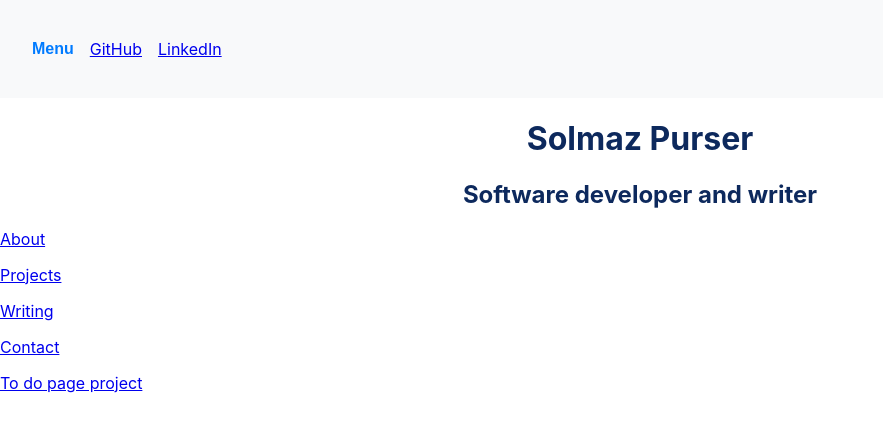
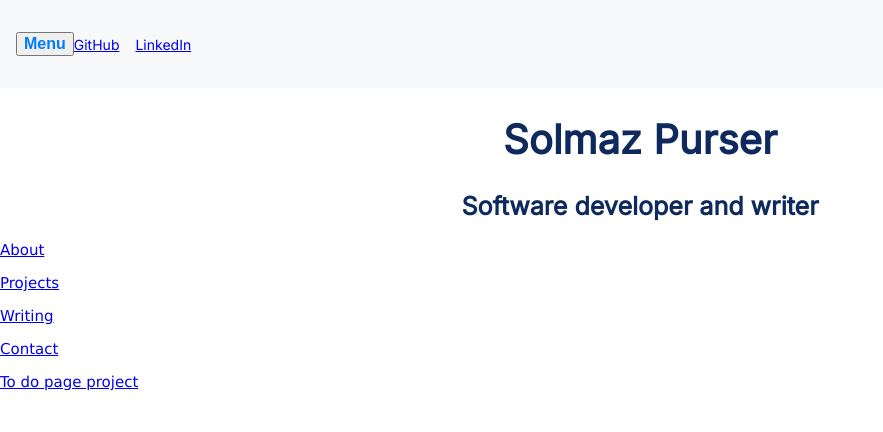
Before and after one commit to bookloversolmaz/django-website-react, a React (Create React App) app in the folder frontend/: page / in a window 1280 px wide. Shown: the top 432 px of the page, without its empty margins (0-883 px from the left). Built offline with nearby package versions, Linux system fonts and the light colour scheme.

Commit message:
developing css in index and header page

```diff
--- a/frontend/src/components/about/about.js
+++ b/frontend/src/components/about/about.js
@@ -5,23 +5,14 @@ import { Link } from 'react-router-dom';
 function About() {
     return (
       <div>
-        <p> I am a software developer primarily focused on full stack development. I recently graduated from Makers software development bootcamp
+        <h1>About</h1>
+        <p> I am a software developer based in London, UK. I recently graduated from Makers software development bootcamp
             and have been further developing my skills via projects, coding challenges and volunteering with Unify Giving.
             Before my career change, I was an editor and writer for several years. You can find examples of my work in the <Link to="/writing">writing</Link> page,
-            where you can also read my musings on tech, books and other topics. You can find out more about me at <a href="https://www.linkedin.com/in/solmaz-purser-853280115/" target="_blank" rel="noopener noreferrer">LinkedIn </a>
-            and <a href="https://github.com/bookloversolmaz"  target="_blank" rel="noopener noreferrer">GitHub</a>.
-
+            where you can also read my musings on tech, books and other topics. You can find out more about me at <a href="https://www.linkedin.com/in/solmaz-purser-853280115/" target="_blank" rel="noopener noreferrer">LinkedIn</a> and <a href="https://github.com/bookloversolmaz"  target="_blank" rel="noopener noreferrer">GitHub</a>.
+            You can also contact me <Link to="/contact">here.</Link>
         </p>
       </div>
   );
 };
 export default About;
-
-// I am a motivated and determined software developer who has recently graduated from Makers Academy. Prior to
-// Makers I worked as an editor
-// for six years across a range of subject areas where I honed my attention to detail, ability work to a
-// deadline and manage complex projects. I decided to make the change into tech as there is always something
-// to learn and I enjoy challenging myself.
-// I have experience working with the programming languages Ruby, JavaScript, Python and C.
-// I have familiar with the fundamentals of software development including object-oriented languages,
-// test-driven development, full stack development and GitHub. I have also completed edX’s CS50’s introduction to computer science.
--- a/frontend/src/components/header/header.css
+++ b/frontend/src/components/header/header.css
@@ -1,7 +1,19 @@
-/* Basic styling */
+@import url('https://fonts.googleapis.com/css?family=Inter&display=swap');
+
+body {
+    margin: 0;
+    font-family: 'Inter', -apple-system, BlinkMacSystemFont, 'Segoe UI', 'Roboto',
+        'Oxygen', 'Ubuntu', 'Cantarell', 'Fira Sans', 'Droid Sans', 'Helvetica Neue', sans-serif;
+    -webkit-font-smoothing: antialiased;
+    -moz-osx-font-smoothing: grayscale;
+    font-size: 16px; /* Default size for body text */
+}
+
 header {
     background-color: #f8f9fa;
     padding: 1rem;
+    font-size: 18px; /* Slightly larger header text */
+    font-weight: bold;
 }
 
 .nav-list {
@@ -9,25 +21,13 @@ header {
     padding: 0;
     display: flex;
     align-items: center;
-}
-
-/* Dropdown styling */
-.dropdown {
-    position: relative; /* Position for dropdown menu */
+    font-size: 16px; /* Matches default body text */
 }
 
 .dropdown-button {
-    background-color: transparent;
-    border: none;
-    font-size: 1rem;
+    font-size: 16px; /* Matches body size */
     font-weight: bold;
-    cursor: pointer;
-    padding: 0.5rem 1rem;
     color: #007bff;
-}
-
-.dropdown-button:hover {
-    color: #0056b3;
 }
 
 .dropdown-menu {
@@ -35,31 +35,17 @@ header {
     top: 100%; /* Align directly below */
     left: 0;
     background-color: white;
-    box-shadow: 0 4px 6px rgba(0, 0, 0, 0.1); /* Add shadow */
-    border-radius: 4px;
+    border: none; /* Remove the border */
+    box-shadow: none; /* Remove the shadow */
+    border-radius: 0; /* Remove rounded corners */
     padding: 0.5rem 0;
     list-style: none;
     z-index: 10; /* Ensure it appears above other elements */
 }
 
-.dropdown-menu li {
-    padding: 0.5rem 1rem;
+.social-links {
+    font-size: 14px; /* Smaller for icons or links */
+    margin-left: auto;
+    display: flex;
+    gap: 1rem;
 }
-
-.dropdown-menu li a {
-    text-decoration: none;
-    color: #007bff;
-    display: block;
-}
-
-.dropdown-menu li a:hover {
-    background-color: #f0f0f0;
-    color: #0056b3;
-}
-
-/* Social links section */
-.social-links {
-    margin-left: auto; /* Push to the right */
-    display: flex;
-    gap: 1rem; /* Add space between links */
-}
--- a/frontend/src/components/projects/projects.js
+++ b/frontend/src/components/projects/projects.js
@@ -1,5 +1,6 @@
 import React, { useEffect, useState } from 'react';
 import axios from 'axios';
+import { Link } from 'react-router-dom';
 
 const Projects = () => {
     const [projects, setProjects] = useState([]);
@@ -17,7 +18,9 @@ const Projects = () => {
         fetchProjects();
     }, []);
     return (
+      // Finish link to do page. Include gif of list in action, along with description after finishing styling.
         <div style={{ display: 'flex', flexWrap: 'wrap', gap: '20px' }}>
+          <Link to="/todo">To do list</Link>
           {projects.map((project) => (
             <div key={project.name} style={{ cursor: 'pointer', textAlign: 'center' }}>
               {/* Only the project name is wrapped in an anchor tag */}
--- a/frontend/src/index.css
+++ b/frontend/src/index.css
@@ -1,25 +1,32 @@
+@import url('https://fonts.googleapis.com/css?family=Inter&display=swap');
+
+h1, h2, h3 {
+  font-family: 'Inter', sans-serif;
+  font-weight: 600; /* Semi-bold for headings */
+  color: rgb(13, 41, 93);
+  text-align: center;
+  font-size: 40px;
+}
+
 body {
   margin: 0;
-  font-family: -apple-system, BlinkMacSystemFont, 'Segoe UI', 'Roboto', 'Oxygen',
-    'Ubuntu', 'Cantarell', 'Fira Sans', 'Droid Sans', 'Helvetica Neue',
-    sans-serif;
+  font-family: 'Inter', -apple-system, BlinkMacSystemFont, 'Segoe UI', 'Roboto',
+      'Oxygen', 'Ubuntu', 'Cantarell', 'Fira Sans', 'Droid Sans', 'Helvetica Neue', sans-serif;
   -webkit-font-smoothing: antialiased;
   -moz-osx-font-smoothing: grayscale;
+  font-size: 16px; /* Default size for body text */
 }
-
 code {
   font-family: source-code-pro, Menlo, Monaco, Consolas, 'Courier New',
     monospace;
 }
 
 h1 {
-  color: rgb(13, 41, 93);
-  text-align: center;
+  font-size: 40px;
 }
 
 h2 {
-  color: rgb(13, 41, 93);
-  text-align: center;
+  font-size: 25px;
 }
 
 header {
@@ -30,3 +37,17 @@ header {
   justify-content: space-between;
   align-items: center;
 }
+
+body{
+     font-family: Inter, sans-serif;
+   }
+p {
+  font-family: verdana;
+  font-size: 15px;
+}
+div{
+font-family: Inter;
+    font-weight: 400;
+    font-style: normal;
+    font-size:x-large;
+    }
```
